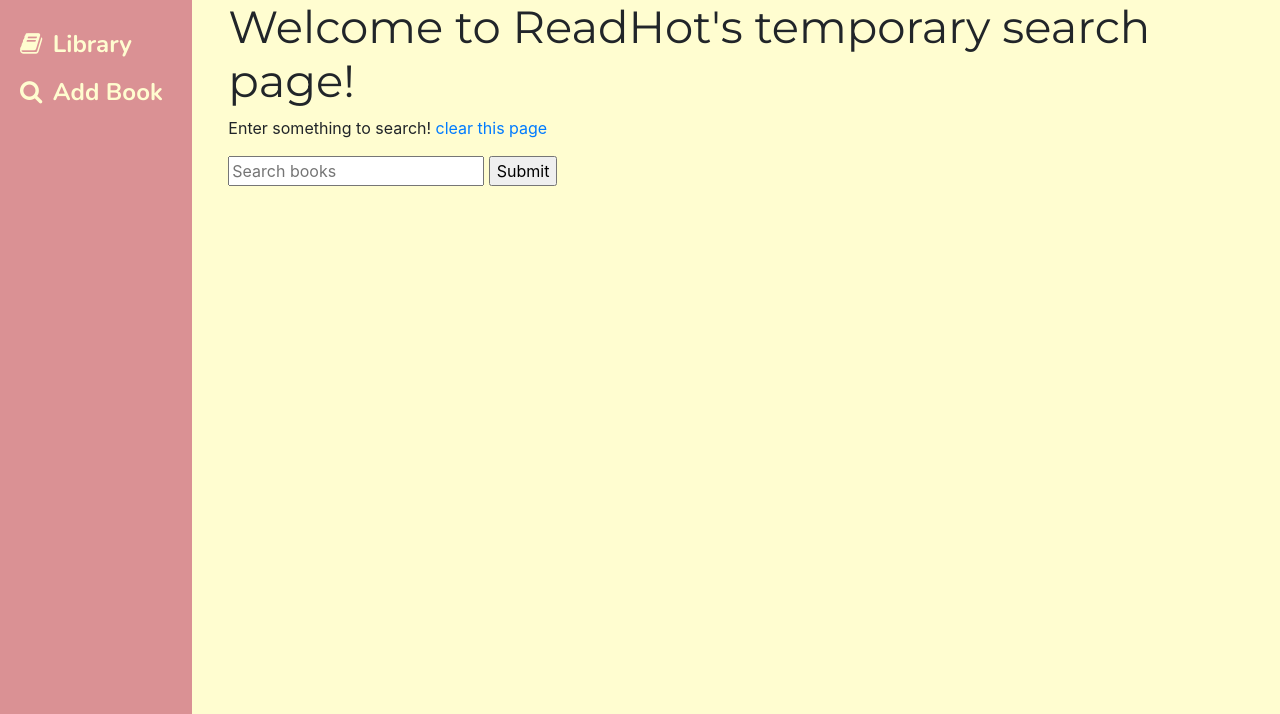
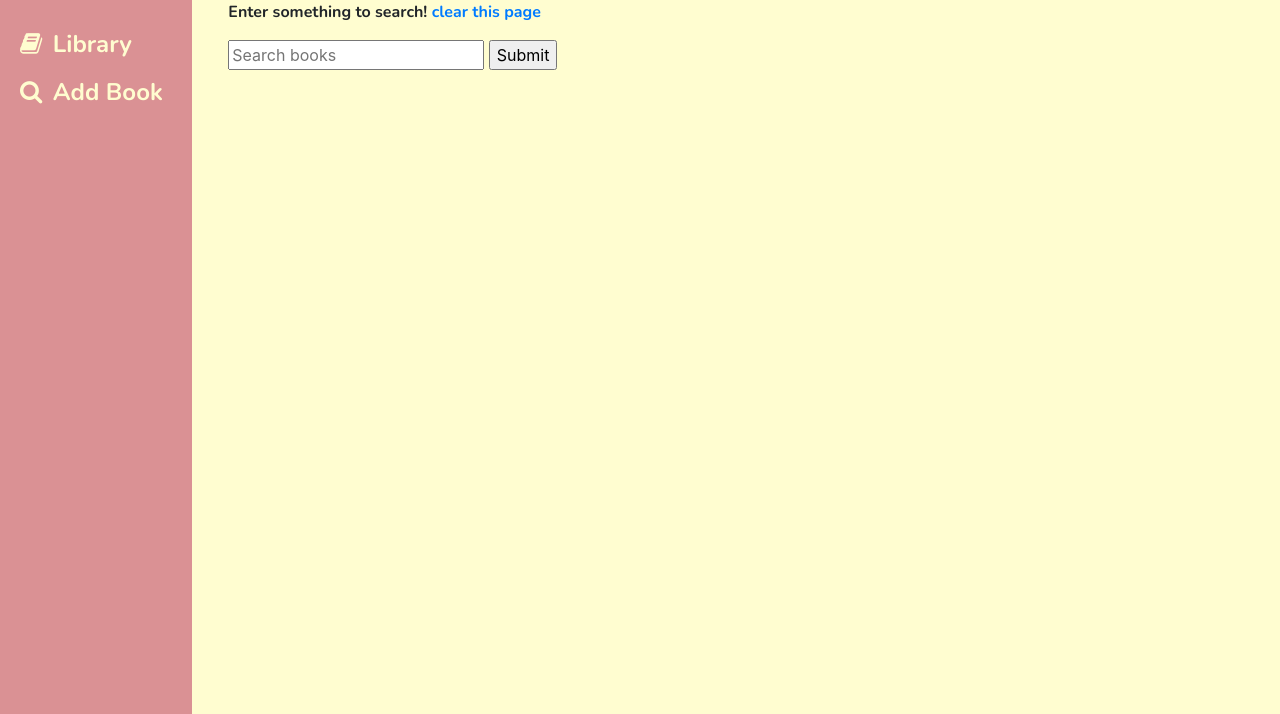
Before and after one commit to bernardw11/ReadHot-project, a Flask app: page /library_search in a window 1280 px wide. Shown: the part 86-800 px from the top of the page. Run offline with Flask 2, Linux system fonts and the light colour scheme; the visitor is signed in with stand-in values (Sample User, id 1); some libraries are stand-ins or nearby versions.

Commit message:
some more styling changes

```diff
--- a/static/css/style.css
+++ b/static/css/style.css
@@ -175,7 +175,7 @@ h5 {
     font-weight: bold;
 }
 
-label, button {
+label, button, p, #text {
     font-family: 'Nunito', sans-serif;
     font-weight: normal;
 }
--- a/templates/library_search.html
+++ b/templates/library_search.html
@@ -2,7 +2,7 @@
 {% block title %} Add Books {% endblock %}
 
 {% block content %}
-    <h1>Welcome to ReadHot's temporary search page!</h1>
+    <!-- <h1>Welcome to ReadHot's temporary search page!</h1> -->
     <p>Enter something to search! <a href = '/library_search'>clear this page</a></p>
     <form method="post" action="/library_search">
         <input type="text" name="bookchoice" placeholder="Search books"/>
--- a/templates/template.html
+++ b/templates/template.html
@@ -25,7 +25,7 @@
 
     <body>
         <nav class="navbar navbar-expand-lg navbar-dark sticky-top" style="background-color: #c7585c;">
-          	<a class="navbar-brand" href="#" style="font-family: 'Audiowide', cursive; font-size: 40px">ReadHot <i class="fa fa-book"></i></a>
+          	<a class="navbar-brand" href="/" style="font-family: 'Audiowide', cursive; font-size: 40px">ReadHot <i class="fa fa-book"></i></a>
           	<button class="navbar-toggler" type="button" data-toggle="collapse" data-target="#navbarTogglerDemo02" aria-controls="navbarTogglerDemo02" aria-expanded="false" aria-label="Toggle navigation">
                 <span class="navbar-toggler-icon"></span>
             </button>
```
